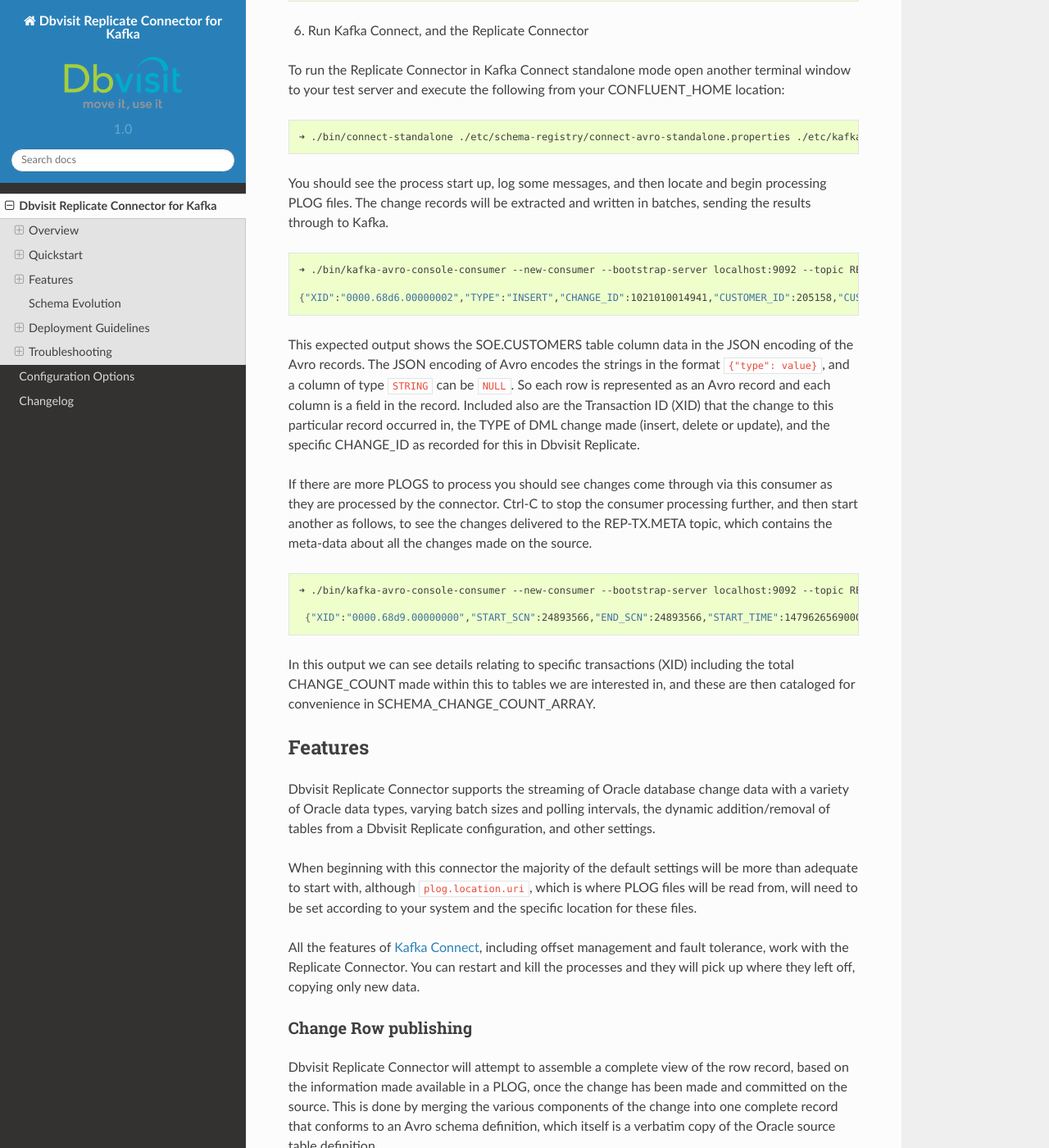
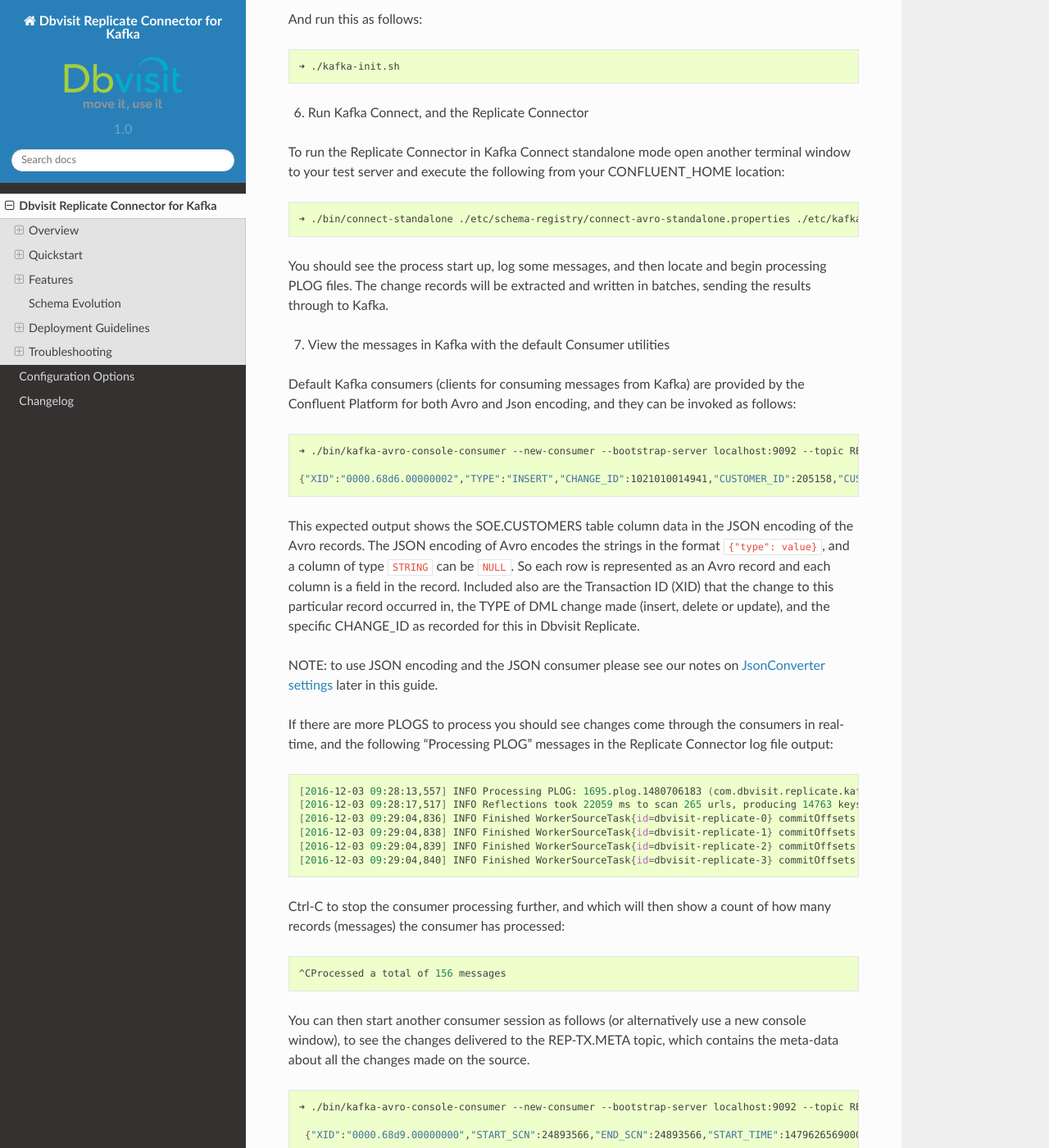
Before and after one commit to blueapple1120/replicate-connector-for-kafka, a Sphinx documentation site: the page built from docs/source_connector.rst, in a window 1280 px wide and 1400 px high, scrolled down 4112 px. Shown: the whole window at 82% size. Built offline with Sphinx 7.4.7 and the Read the Docs theme 2.0.0, drawn with Linux system fonts in a browser that asks for light colours; some of the changed text lies outside the part shown.

Commit message:
initial docs - further tweaks

```diff
--- a/docs/source_connector.rst
+++ b/docs/source_connector.rst
@@ -105,8 +111,8 @@
 
     #Create a directory to hold the example PLOG files, e.g:
     ➜ mkdir /usr/dbvisit/replicate/demo/mine
-    #Install the example PLOG files (download link provided above) to the location just created
-    #Edit the plog.location.uri parameter in the replicate-quickstart-file.properties example configuration file to point to the location where the example PLOG files are located: e.g;
+    #Upload and unzip the example PLOG files (download links for small and large datasets provided above) to the location just created
+    #Edit the plog.location.uri parameter in the Quickstart dbvisit-replicate.properties example configuration file to point to the location where the example PLOG files are located: e.g;
     ➜ plog.location.uri=file:/usr/dbvisit/replicate/demo/mine
 
 5.  Start the Zookeeper, Kafka and Schema Registry processes
@@ -162,9 +168,13 @@
 
 .. sourcecode:: bash
 
-    ➜ ./bin/connect-standalone ./etc/schema-registry/connect-avro-standalone.properties ./etc/kafka-connect-dbvisitreplicate/replicate-test-file.properties
+    ➜ ./bin/connect-standalone ./etc/schema-registry/connect-avro-standalone.properties ./etc/kafka-connect-dbvisitreplicate/dbvisit-replicate.properties
 
 You should see the process start up, log some messages, and then locate and begin processing PLOG files. The change records will be extracted and written in batches, sending the results through to Kafka.
+
+7. View the messages in Kafka with the default Consumer utilities
+
+Default Kafka consumers (clients for consuming messages from Kafka) are provided by the Confluent Platform for both Avro and Json encoding, and they can be invoked as follows:
 
 .. sourcecode:: bash
 
@@ -174,7 +184,27 @@
 
 This expected output shows the SOE.CUSTOMERS table column data in the JSON encoding of the Avro records. The JSON encoding of Avro encodes the strings in the format ``{"type": value}``, and a column of type ``STRING`` can be ``NULL``. So each row is represented as an Avro record and each column is a field in the record. Included also are the Transaction ID (XID) that the change to this particular record occurred in, the TYPE of DML change made (insert, delete or update), and the specific CHANGE_ID as recorded for this in Dbvisit Replicate.
 
-If there are more PLOGS to process you should see changes come through via this consumer as they are processed by the connector. Ctrl-C to stop the consumer processing further, and then start another as follows, to see the changes delivered to the REP-TX.META topic, which contains the meta-data about all the changes made on the source.
+NOTE: to use JSON encoding and the JSON consumer please see our notes on `JsonConverter settings <http://replicate-connector-for-kafka.readthedocs.io/en/latest/source_connector.html#json>`_ later in this guide.
+
+If there are more PLOGS to process you should see changes come through the consumers in real-time, and the following "Processing PLOG" messages in the Replicate Connector log file output:
+
+.. sourcecode:: bash
+
+    [2016-12-03 09:28:13,557] INFO Processing PLOG: 1695.plog.1480706183 (com.dbvisit.replicate.kafkaconnect.ReplicateSourceTask:587)
+    [2016-12-03 09:28:17,517] INFO Reflections took 22059 ms to scan 265 urls, producing 14763 keys and 113652 values  (org.reflections.Reflections:229)
+    [2016-12-03 09:29:04,836] INFO Finished WorkerSourceTask{id=dbvisit-replicate-0} commitOffsets successfully in 9 ms (org.apache.kafka.connect.runtime.WorkerSourceTask:356)
+    [2016-12-03 09:29:04,838] INFO Finished WorkerSourceTask{id=dbvisit-replicate-1} commitOffsets successfully in 1 ms (org.apache.kafka.connect.runtime.WorkerSourceTask:356)
+    [2016-12-03 09:29:04,839] INFO Finished WorkerSourceTask{id=dbvisit-replicate-2} commitOffsets successfully in 1 ms (org.apache.kafka.connect.runtime.WorkerSourceTask:356)
+    [2016-12-03 09:29:04,840] INFO Finished WorkerSourceTask{id=dbvisit-replicate-3} commitOffsets successfully in 1 ms (org.apache.kafka.connect.runtime.WorkerSourceTask:356)
+
+
+Ctrl-C to stop the consumer processing further, and which will then show a count of how many records (messages) the consumer has processed:
+
+.. sourcecode:: bash
+
+    ^CProcessed a total of 156 messages
+
+You can then start another consumer session as follows (or alternatively use a new console window), to see the changes delivered to the REP-TX.META topic, which contains the meta-data about all the changes made on the source.
 
 .. sourcecode:: bash
 
```
Also changed, not shown: other parts of docs/source_connector.rst (+13 -7 lines).
